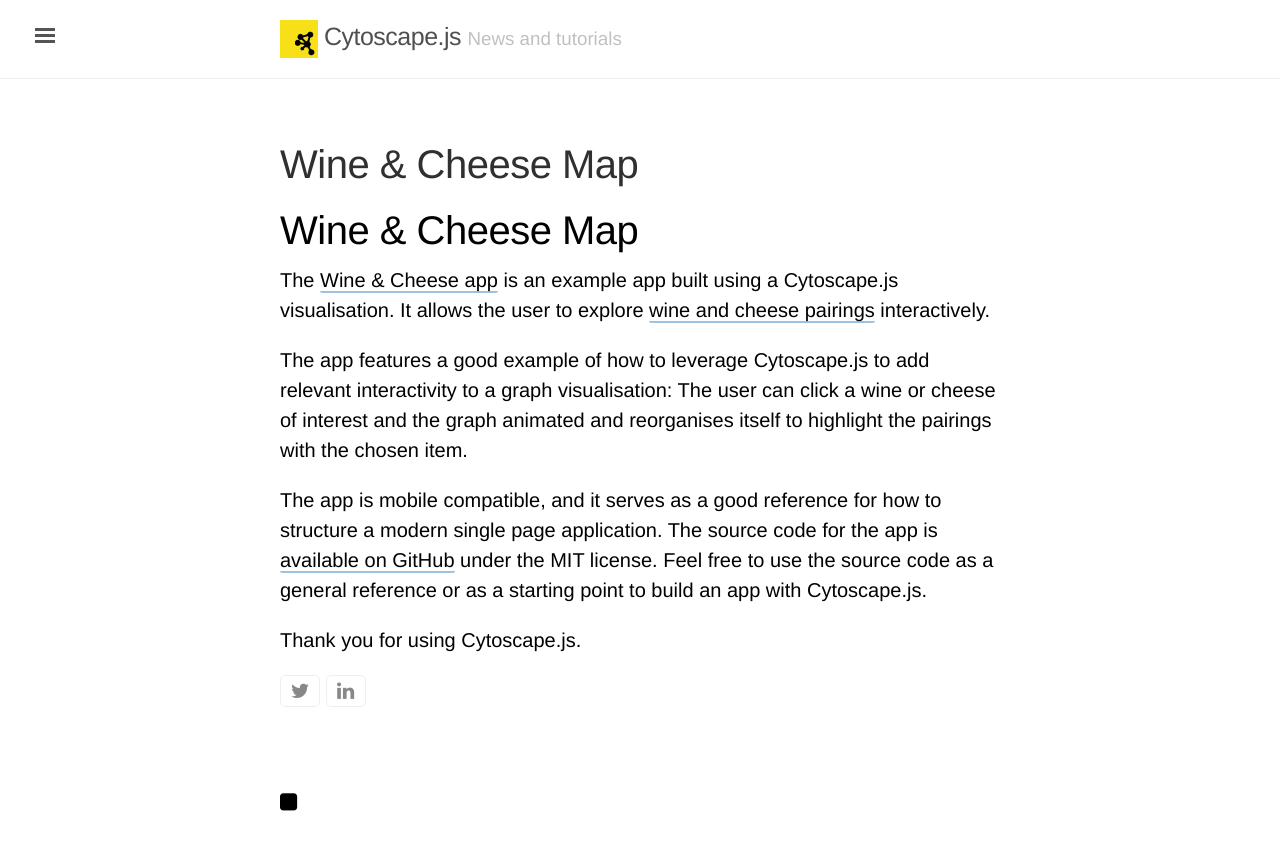
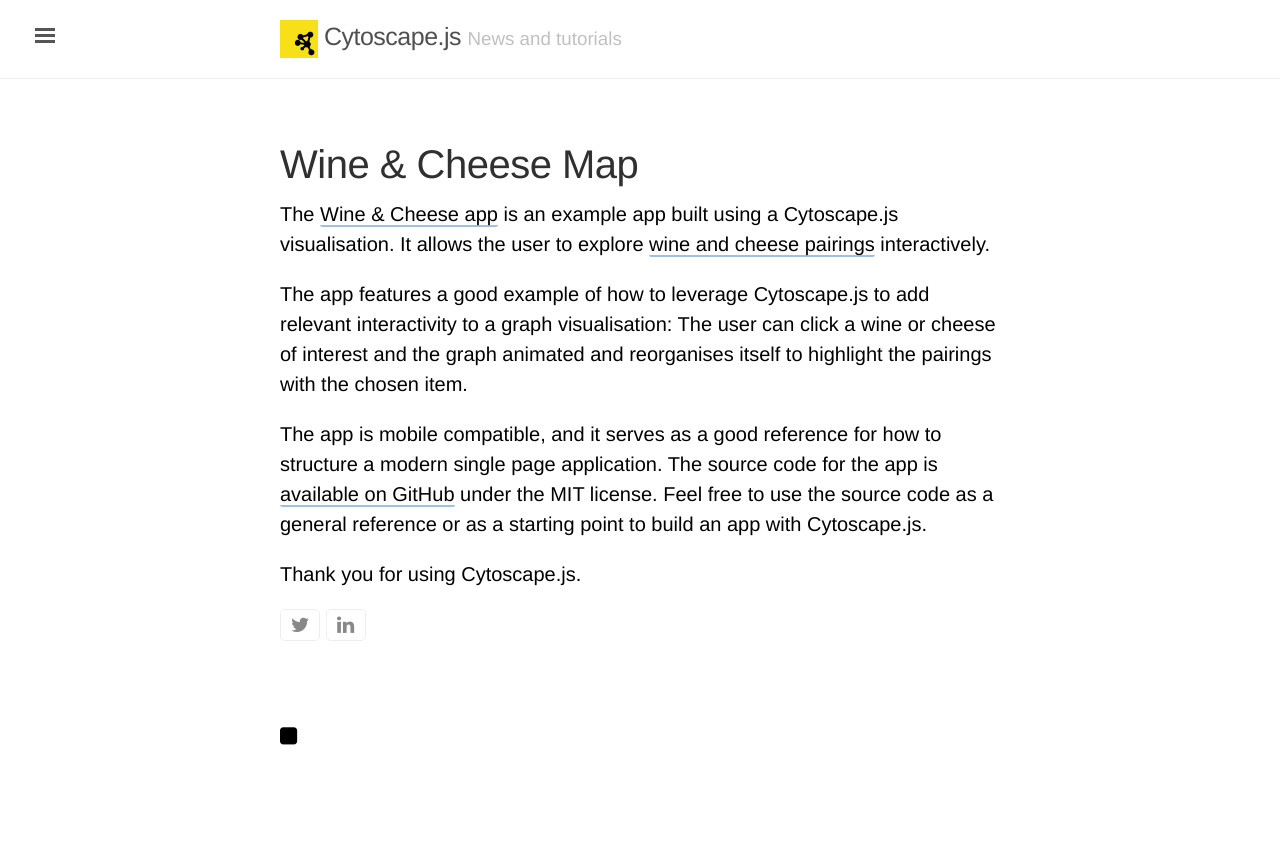
Before and after one commit to cytoscape/cytoscape.js-blog, a Jekyll site: the page built from _posts/2019-12-19-wine-and-cheese.md, in a window 1280 px wide. Shown: the top 850 px of the page. Built offline with Jekyll 4.4.1, drawn with Linux system fonts in a browser that asks for light colours.

Commit message:
Update 2019-12-19-wine-and-cheese.md

```diff
--- a/_posts/2019-12-19-wine-and-cheese.md
+++ b/_posts/2019-12-19-wine-and-cheese.md
@@ -6,8 +6,6 @@
 - post
 ---
 
-# Wine & Cheese Map
-
 The [Wine & Cheese app](http://www.wineandcheesemap.com/) is an example app built using a Cytoscape.js visualisation.  It allows the user to explore [wine and cheese pairings](https://en.wikipedia.org/wiki/Wine_and_food_matching) interactively.
 
 The app features a good example of how to leverage Cytoscape.js to add relevant interactivity to a graph visualisation:  The user can click a wine or cheese of interest and the graph animated and reorganises itself to highlight the pairings with the chosen item.
```
